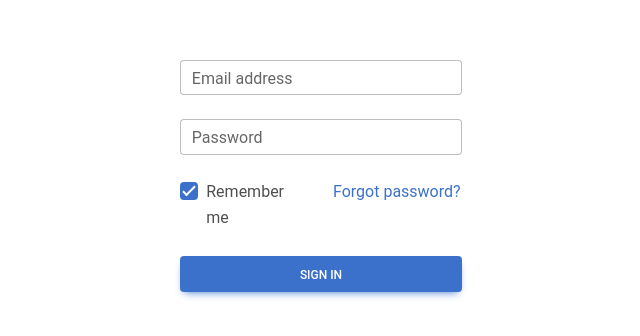
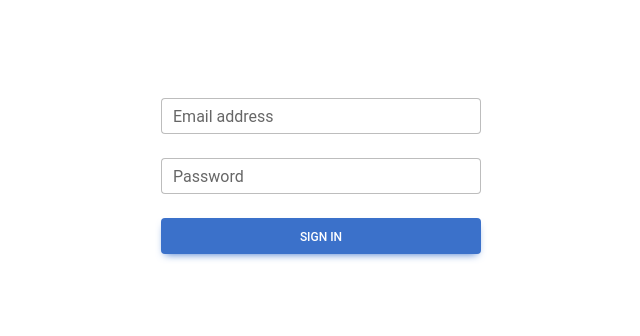
Before and after one commit to Mosquito06/Mosquito06-chinchinne-front-service, a React (Create React App) app: page / in a window 1280 px wide. Shown: the part 224-560 px from the top of the page, without its empty margins (319-959 px from the left). Built offline with nearby package versions, Linux system fonts and the light colour scheme.

Commit message:
login css

```diff
--- a/src/components/menu/Login.js
+++ b/src/components/menu/Login.js
@@ -4,52 +4,25 @@
 function Login()
 {
     return (
-        <div className={'d-flex align-items-center justify-content-center vh-100'}>
-            <form>
+        <div className={'w-100 d-flex align-items-center justify-content-center vh-100 '}>
+            <form style={{'width' : '20rem'}}>
                 <MDBInput className='mb-4' type='email' id='form1Example1' label='Email address' />
                 <MDBInput className='mb-4' type='password' id='form1Example2' label='Password' />
 
-                <MDBRow className='mb-4'>
-                    <MDBCol className='d-flex justify-content-center'>
-                        <MDBCheckbox id='form1Example3' label='Remember me' defaultChecked />
-                    </MDBCol>
-                    <MDBCol>
-                        <a href='#!'>Forgot password?</a>
-                    </MDBCol>
-                </MDBRow>
+                {/*<MDBRow className='mb-4'>*/}
+                {/*    <MDBCol className='d-flex justify-content-center'>*/}
+                {/*        <MDBCheckbox id='form1Example3' label='Remember me' defaultChecked />*/}
+                {/*    </MDBCol>*/}
+                {/*    <MDBCol>*/}
+                {/*        <a href='#!'>Forgot password?</a>*/}
+                {/*    </MDBCol>*/}
+                {/*</MDBRow>*/}
 
                 <MDBBtn type='submit' block>
                     Sign in
                 </MDBBtn>
             </form>
         </div>
-
-        // <Container className={'vh-100'}>
-        //     <Row className={'vh-100'}>
-        //         <Col className={'d-flex align-items-center justify-content-center'}>
-        //             <Form>
-        //                 <Form.Group className="mb-3" controlId="formBasicEmail">
-        //                     <Form.Label>Email address</Form.Label>
-        //                     <Form.Control type="email" placeholder="Enter email" />
-        //                     <Form.Text className="text-muted">
-        //                         We'll never share your email with anyone else.
-        //                     </Form.Text>
-        //                 </Form.Group>
-        //
-        //                 <Form.Group className="mb-3" controlId="formBasicPassword">
-        //                     <Form.Label>Password</Form.Label>
-        //                     <Form.Control type="password" placeholder="Password" />
-        //                 </Form.Group>
-        //                 <Form.Group className="mb-3" controlId="formBasicCheckbox">
-        //                     <Form.Check type="checkbox" label="Check me out" />
-        //                 </Form.Group>
-        //                 <Button > {/*variant="primary" type="submit"*/}
-        //                     Submit
-        //                 </Button>
-        //             </Form>
-        //         </Col>
-        //     </Row>
-        // </Container>
     )
 }
 
```
